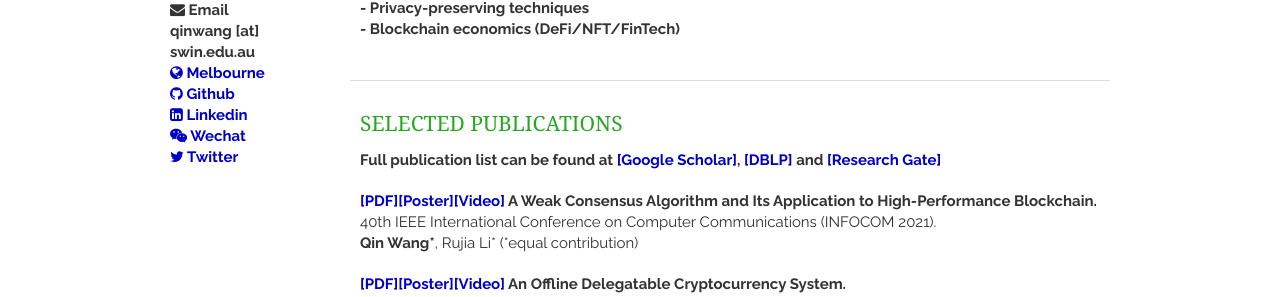
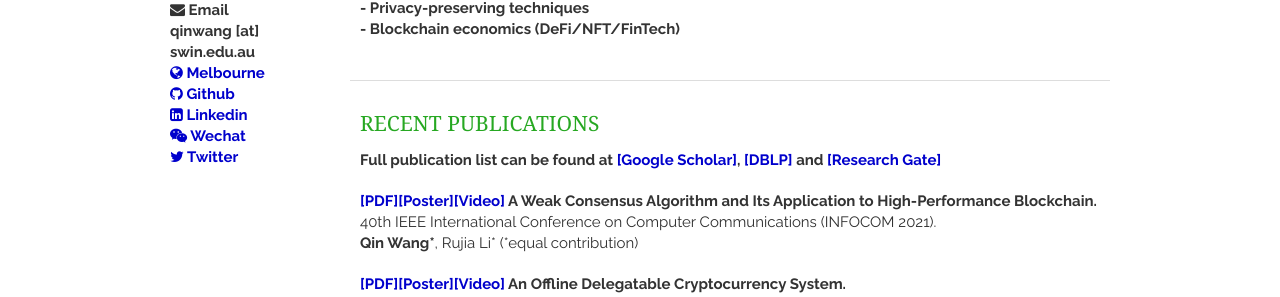
Before and after one commit to AaronWang-git/qinwang-git.github.io, a Jekyll site: the page built from index.html, in a window 1280 px wide. Shown: the part 267-564 px from the top of the page. Built offline with Jekyll 4.4.1, drawn with Linux system fonts in a browser that asks for light colours; nearby versions of some CDN libraries; a script that is not in the unit is left out; the list of posts is cut into pages by our own code.

Commit message:
Update publications.html

```diff
--- a/_includes/publications.html
+++ b/_includes/publications.html
@@ -1,6 +1,6 @@
 <section class="thirteen columns">
 
-    <h1>Selected Publications</h1>
+    <h1>Recent Publications</h1>
 
     <article>
     <strong>Full publication list can be found at <a href = "https://scholar.google.com/citations?user=6jdTO0cAAAAJ&hl=en" target="_blank">[Google Scholar]</a>, <a href = "https://dblp.org/pid/35/1647-8.html" target="_blank">[DBLP]</a> and <a href = "https://www.researchgate.net/profile/Qin-Wang-84" target="_blank">[Research Gate]</a></strong>
```
